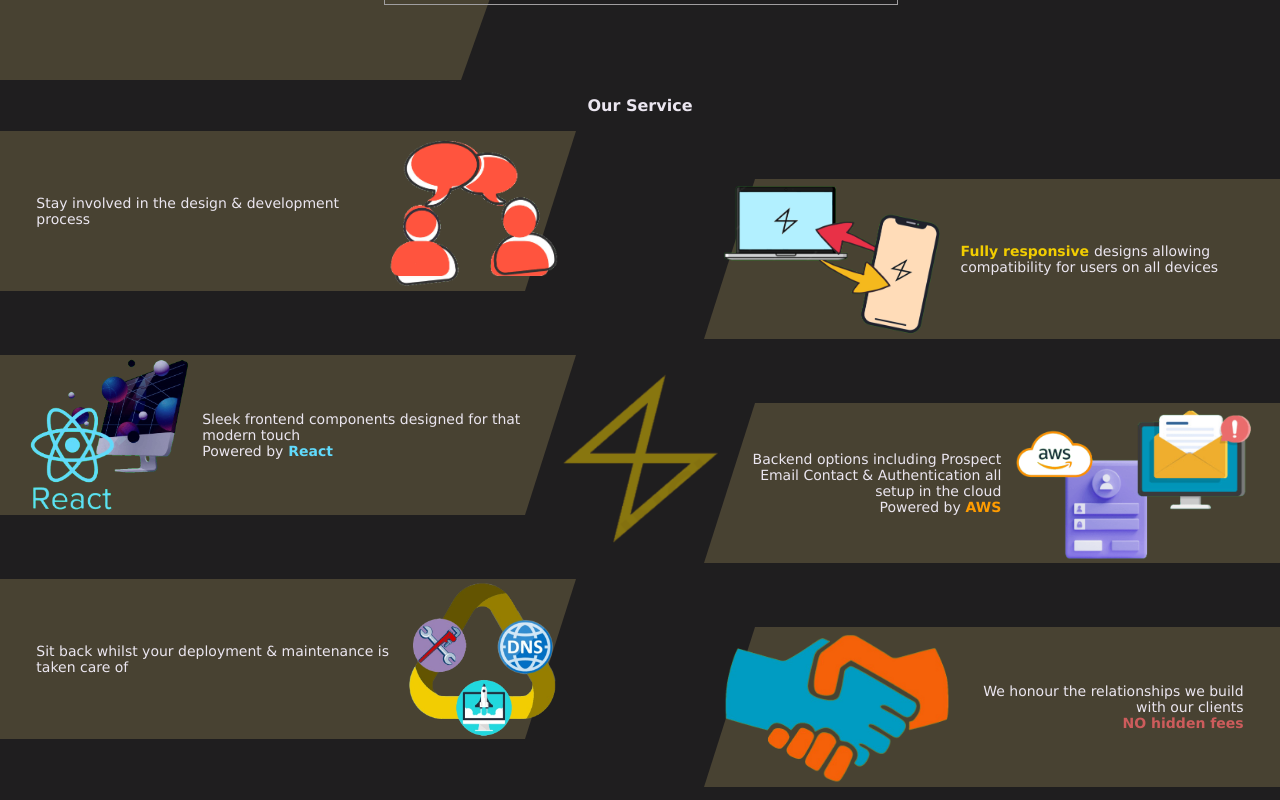
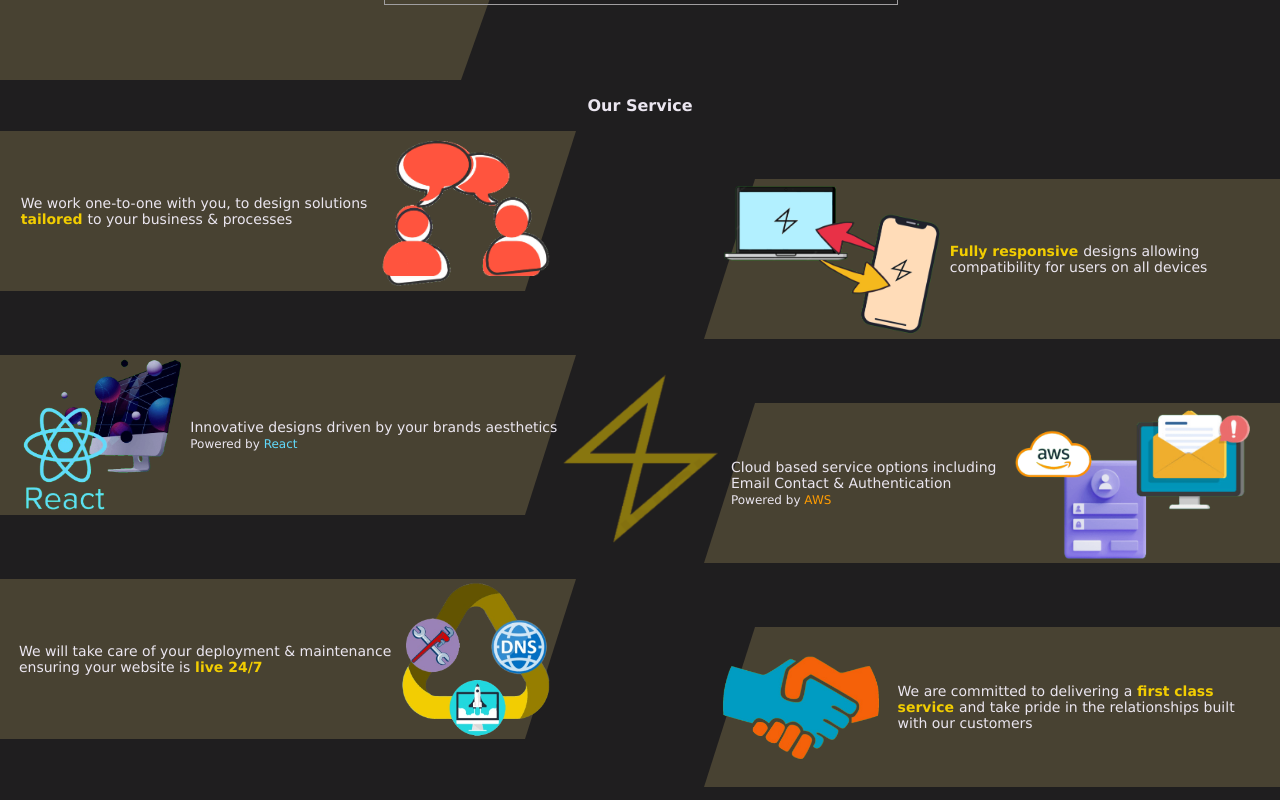
Before and after one commit to icy26/Simplistic, a React (Create React App) app: page / in a window 1280 px wide. Shown: the part 720-1520 px from the top of the page. Built offline with nearby package versions, Linux system fonts and the light colour scheme; no server answers; what aws-amplify would draw is missing.

Commit message:
Learn more text finished

```diff
--- a/src/Pages/LearnMore/LearnMoreElements.js
+++ b/src/Pages/LearnMore/LearnMoreElements.js
@@ -100,6 +100,7 @@ export const LMRight = styled.div`
 export const LMEach = styled.div`
     display: flex;
     align-items: center;
+    justify-content: space-between;
 
     height: 14vh;
     margin-bottom: 7vh;
@@ -107,11 +108,14 @@ export const LMEach = styled.div`
     margin-left: 3vw;
     margin-right: 3vw;
 
+    // border: 1px solid red;
+
     @media only screen and (min-width: 720px) {
         /*desktop*/
+        justify-content: space-evenly;
+
         height: 20vh;
         margin-bottom: 8vh;
-
         margin-left: 0;
         margin-right: 0;
     }
@@ -122,15 +126,11 @@ export const Icon = styled.img`
 
     @media only screen and (min-width: 720px) {
         /*desktop*/
-        height: 100%;
+        // height: 90%;
     }
 `;
 
 export const Text = styled.div`
     font-size: 14px;
-
-    @media only screen and (min-width: 720px) {
-        /*desktop*/
-        padding: 2%;
-    }
+    font-align: left;
 `;
--- a/src/Pages/LearnMore/index.js
+++ b/src/Pages/LearnMore/index.js
@@ -53,7 +53,10 @@ export default function LearnMore() {
                             <Text
                                 style={{ textAlign: 'left' }}
                             >
-                                Stay involved in the design & development process
+                                We work one-to-one with you, to design solutions
+                                <span class="bold reactColour"> tailored </span>
+                                <br />
+                                to your business & processes
                             </Text>
                             <Icon src={Conversation} />
                         </LMEach>
@@ -64,15 +67,19 @@ export default function LearnMore() {
                             <Text
                                 style={{ textAlign: 'right' }}
                             >
-                                Sleek frontend components designed for that modern touch
+                                Innovative designs driven by
                                 <br />
-                                Powered by
-                                <spam class="bold reactColour"> React</spam>
+                                your brands aesthetics
+                                <br />
+                                <text
+                                    style={{fontSize: '12px'}}
+                                >
+                                    Powered by
+                                    <spam class="reactColour"> React</spam>
+                                </text>
                             </Text>
                         </LMEach>
-                        <LMEach
-                            style={{paddingTop: '0.3vh'}}
-                        >
+                        <LMEach>
                             <Text
                                 style={{ textAlign: 'left' }}
                             >
@@ -81,43 +88,42 @@ export default function LearnMore() {
                             </Text>
                             <Icon src={Responsive} />
                         </LMEach>
-                        <LMEach
-                            style={{paddingTop: '0.3vh'}}
-                        >
+                        <LMEach>
                             <Icon src={Backend} />
                             <Text
-                                style={{ textAlign: 'right' }}
+                                style={{textAlign: 'right'}}
                             >
-                                Backend options including Prospect Email Contact
-                                & Authentication all setup in the cloud
-                                <br />
+                            Cloud based service options including
+                            <br />
+                            Email Contact & Authentication
+                            <br />
+                            <text
+                                style={{fontSize: '12px'}}
+                            >
                                 Powered by
-                                <span class="bold awsColour"> AWS</span>
+                                <span class="awsColour"> AWS</span></text>
                             </Text>
                         </LMEach>
-                        <LMEach
-                            style={{paddingTop: '0.3vh'}}
-                        >
+                        <LMEach>
                             <Text
                                 style={{ textAlign: 'left' }}
                             >
-                                Sit back whilst your deployment & maintenance is taken care of
+                                We will take care of your deployment & maintenance ensuring your website is
+                                <span class="bold sColour"> live 24/7</span>
                             </Text>
                             <Icon src={D_M} />
                         </LMEach>
-                        <LMEach
-                            style={{paddingTop: '0.3vh'}}
-                        >
+                        <LMEach>
                             <Icon
                                 src={Relations}
-                                style={{ height: '70%' }}
+                                style={{ height: '60%' }}
                             />
                             <Text
                                 style={{ textAlign: 'right' }}
                             >
-                                We honour the relationships we build with our clients
-                                <br />
-                                <span class="bold warningColour">NO hidden fees</span>
+                                We are committed to delivering a
+                                <span class="bold warningColour"> first class service </span>
+                                & take pride in the relationships we build with our customers
                             </Text>
                         </LMEach>
                     </div>
@@ -147,13 +153,14 @@ export default function LearnMore() {
                     </LMBG>
 
                     <LMDivide
-                        style={{ zIndex: '1', marginLeft: '2vw', marginRight: '6vw' }}
+                        style={{ zIndex: '1', marginLeft: '1vw', marginRight: '6vw' }}
                     >
                         <LMEach>
-                            <Text
-                                style={{ textAlign: 'left' }}
-                            >
-                                Stay involved in the design & development process
+                            <Text>
+                                We work one-to-one with you, to design solutions
+                                <br />
+                                <span class="bold sColour"> tailored </span>
+                                to your business & processes
                             </Text>
                             <Icon src={Conversation} />
                         </LMEach>
@@ -161,58 +168,62 @@ export default function LearnMore() {
                             <Icon
                                 src={Webdes}
                             />
-                            <Text
-                                style={{ textAlign: 'left' }}
-                            >
-                                Sleek frontend components designed for that modern touch
+                            <Text>
+                                Innovative designs driven by your brands aesthetics
                                 <br />
-                                Powered by
-                                <spam class="bold reactColour"> React</spam>
+                                <text
+                                    style={{fontSize: '12px'}}
+                                >
+                                    Powered by
+                                    <spam class="reactColour"> React</spam>
+                                </text>
                             </Text>
                         </LMEach>
                         <LMEach>
-                            <Text
-                                style={{ textAlign: 'left' }}
-                            >
-                                Sit back whilst your deployment & maintenance is taken care of
+                            <Text>
+                                We will take care of your deployment & maintenance
+                                <br />
+                                ensuring your website is
+                                <span class="bold sColour"> live 24/7</span>
                             </Text>
                             <Icon src={D_M} />
                         </LMEach>
                     </LMDivide>
                     <LMDivide
-                        style={{ zIndex: '1', marginTop: '6vh', marginLeft: '6vw', marginRight: '2vw' }}
+                        style={{ zIndex: '1', marginTop: '6vh', marginLeft: '6vw', marginRight: '1vw' }}
                     >
                         <LMEach>
                             <Icon src={Responsive} />
-                            <Text
-                                style={{ textAlign: 'left' }}
-                            >
+                            <Text>
                                 <span class="bold sColour">Fully responsive </span>
                                 designs allowing compatibility for users on all devices
                             </Text>
                         </LMEach>
                         <LMEach>
-                            <Text
-                                style={{ textAlign: 'right' }}
-                            >
-                                Backend options including Prospect Email Contact
-                                & Authentication all setup in the cloud
+                            <Text>
+                                Cloud based service options including
                                 <br />
-                                Powered by
-                                <span class="bold awsColour"> AWS</span>
+                                Email Contact & Authentication
+                                <br />
+                                <text
+                                    style={{fontSize: '12px'}}
+                                >
+                                    Powered by
+                                    <span class="awsColour"> AWS</span>
+                                </text>
                             </Text>
                             <Icon src={Backend} />
                         </LMEach>
                         <LMEach>
                             <Icon
                                 src={Relations}
+                                style={{height: '70%'}}
                             />
                             <Text
-                                style={{ textAlign: 'right' }}
-                            >
-                                We honour the relationships we build with our clients
-                                <br />
-                                <span class="bold warningColour">NO hidden fees</span>
+                            style={{paddingLeft: '1vw'}}>
+                                We are committed to delivering a
+                                <span class="bold sColour"> first class service </span>
+                                and take pride in the relationships built with our customers
                             </Text>
                         </LMEach>
                     </LMDivide>
```
